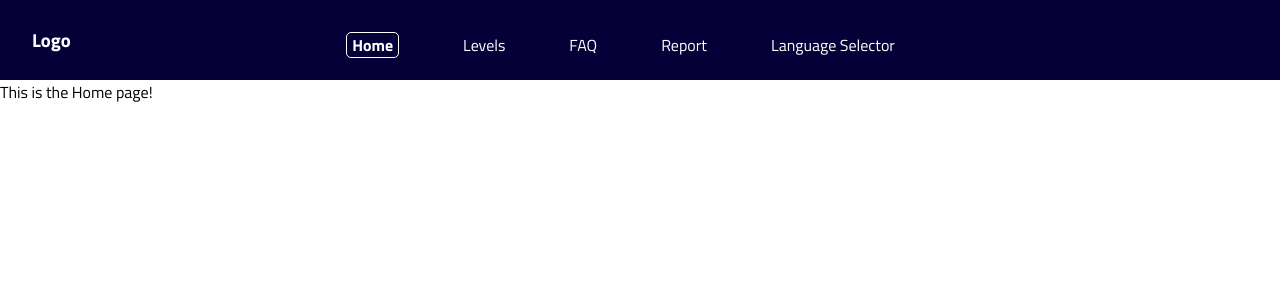
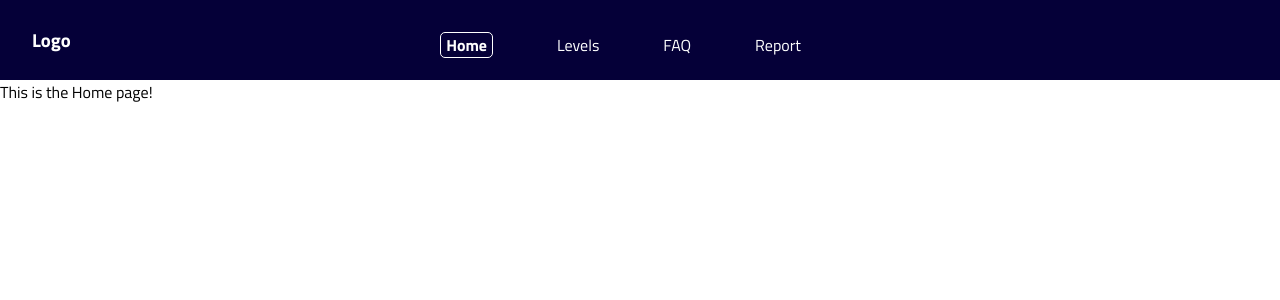
Before and after one commit to raramai-coder/watersaver, a React (Create React App) app: page / in a window 1280 px wide. Shown: the top 300 px of the page. Built offline with nearby package versions, Linux system fonts and the light colour scheme.

Commit message:
removed language from nav

```diff
--- a/package.json
+++ b/package.json
@@ -10,7 +10,7 @@
     "react-dom": "^18.2.0",
     "react-icons": "^4.8.0",
     "react-router-dom": "^6.10.0",
-    "react-scripts": "5.0.1",
+    "react-scripts": "^5.0.1",
     "web-vitals": "^2.1.4"
   },
   "scripts": {
--- a/src/App.js
+++ b/src/App.js
@@ -19,7 +19,7 @@ function App() {
 				<Route path="faq" element={<FAQ />}></Route>
 				<Route path="report" element={<Report />}></Route>
 				<Route path="levels" element={<Levels />}></Route>
-				<Route path="language" element={<LanguageSelector />}></Route>
+				{/* <Route path="language" element={<LanguageSelector />}></Route> */}
 			</Routes>
 		</>
 	);
--- a/src/Components/Navbar.js
+++ b/src/Components/Navbar.js
@@ -18,7 +18,7 @@ function Navbar() {
 				<NavLink to="/levels">Levels</NavLink>
 				<NavLink to="/faq">FAQ</NavLink>
 				<NavLink to="/report">Report</NavLink>
-				<NavLink to="/language">Language Selector</NavLink>
+				{/* <NavLink to="/language">Language Selector</NavLink> */}
 				<button className="nav-btn nav-close-btn">
 					<FaTimes onClick={showNavbar} />
 				</button>
```
Also changed, not shown: 1 other file (tests, documents, lock files or other folders).
